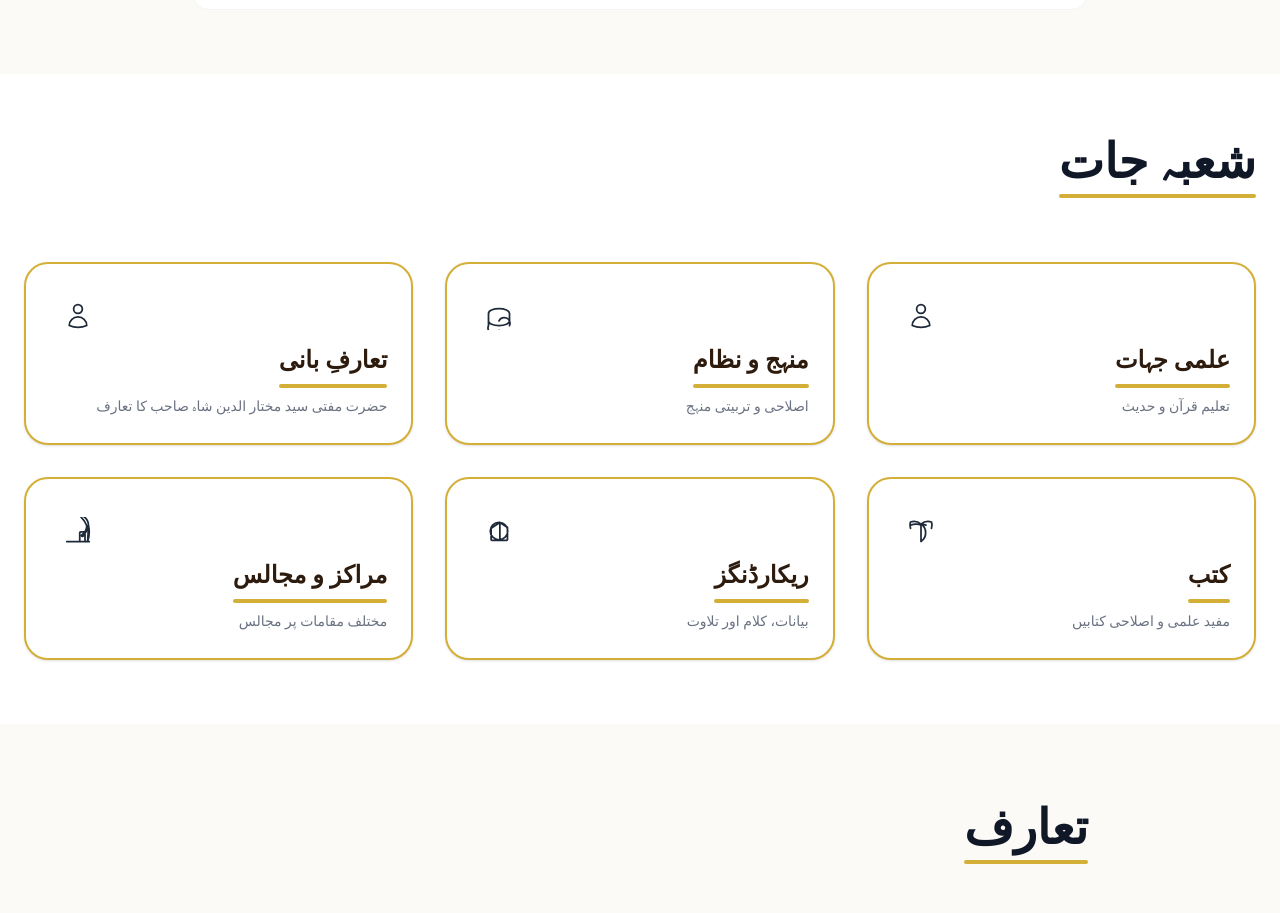
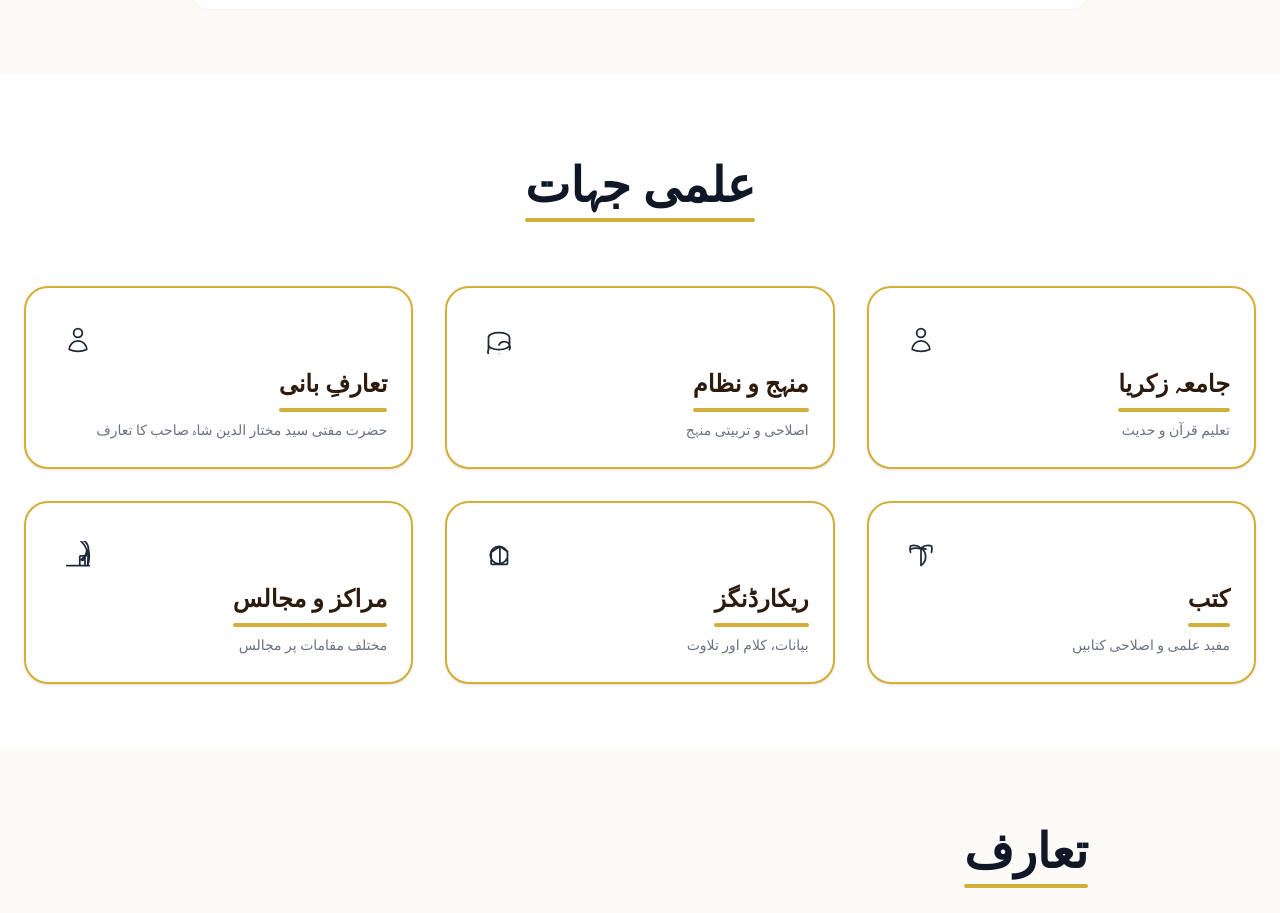
Before and after one commit to muhammadhassaan-786/testing, a Next.js app: page / in a window 1280 px wide. Shown: the part 2140-3053 px from the top of the page. Built offline with nearby package versions, Linux system fonts and the light colour scheme; a web font is replaced by a local one.

Commit message:
Initial Stages

```diff
--- a/src/components/Sections.js
+++ b/src/components/Sections.js
@@ -15,7 +15,7 @@ export default function Sections() {
   const sections = [
     {
       id: 1,
-      title: 'علمی جہات',
+      title: 'جامعہ زکریا',
       description: 'تعلیم قرآن و حدیث',
       icon: (
         <svg xmlns="http://www.w3.org/2000/svg" fill="none" viewBox="0 0 24 24" strokeWidth={1.5} stroke="currentColor" className="w-7 h-7 text-gray-800">
@@ -79,9 +79,11 @@ export default function Sections() {
     <section id="sections" className="w-full py-16 px-6 scroll-mt-20 bg-white">
       <div className="max-w-7xl mx-auto">
         {/* Section Title */}
-        <h2 className="text-4xl md:text-5xl font-bold text-center text-gray-900 mb-16">
-          شعبہ جات
-        </h2>
+        <div className="flex justify-center mb-16">
+          <h2 className="text-4xl md:text-5xl font-bold pt-6 text-gray-900">
+            علمی جہات
+          </h2>
+        </div>
 
         {/* Grid of Sections */}
         <div className="grid grid-cols-1 md:grid-cols-2 lg:grid-cols-3 gap-8">
```
